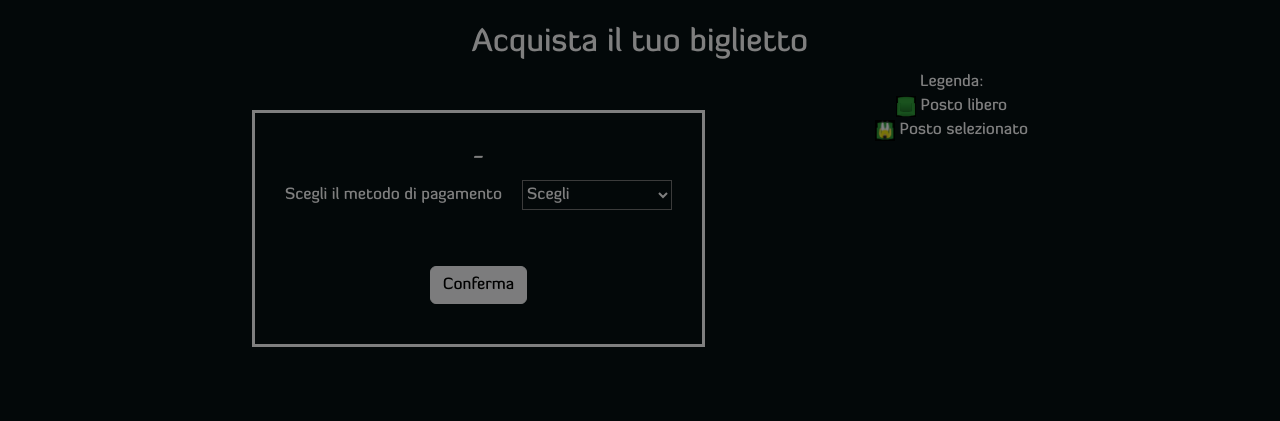
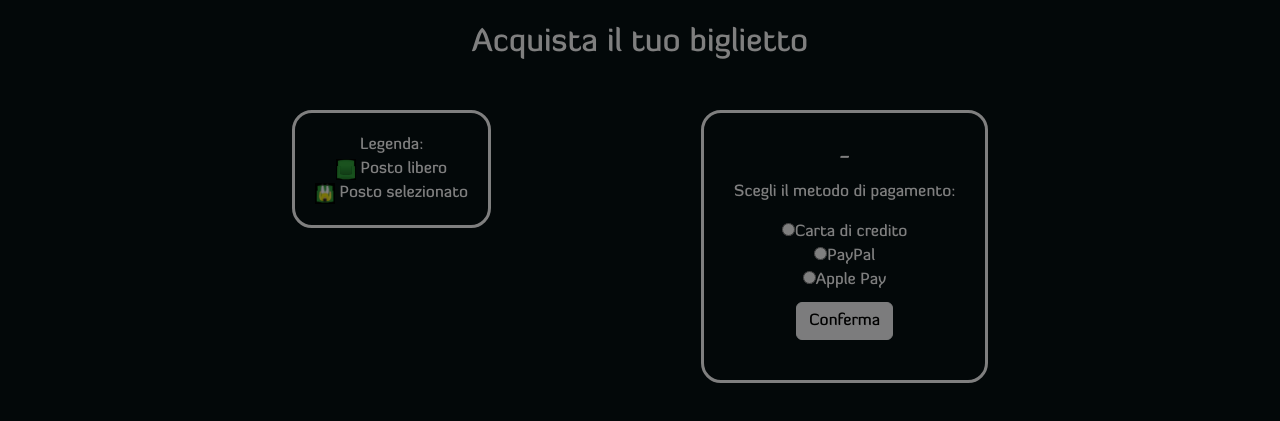
Before and after one commit to eleonora-84/CinemazonFE, a React (Vite) app: page /buy in a window 1280 px wide. Shown: the part 249-670 px from the top of the page. Built offline with nearby package versions, Linux system fonts and the light colour scheme; no server answers.

Commit message:
some css

```diff
--- a/src/component/shows/Buy.jsx
+++ b/src/component/shows/Buy.jsx
@@ -6,10 +6,9 @@ import "./showcard.css";
 import paypal from "../../assets/symbols/paypal2.png";
 import applepay from "../../assets/symbols/applepay.png";
 import cc from "../../assets/symbols/cc.png";
-import free from "../../assets/free.jpg";
-import taken from "../../assets/taken.jpg";
 import { Link } from "react-router-dom";
 import SeatMap from "./SeatMap";
+import Caption from "./Caption";
 
 const Buy = () => {
   //   const [show, setShow] = useState([]);
@@ -46,10 +45,7 @@ const Buy = () => {
   const handleSubmit = (e) => {
     e.preventDefault();
     setShowError(false);
-    if (
-      myPayment === "Scegli" ||
-      myPayment === ""
-    ) {
+    if (myPayment === "Scegli" || myPayment === "") {
       setShowError(true);
       setShowSummary(false);
       return;
@@ -63,6 +59,7 @@ const Buy = () => {
 
       <h2>Acquista il tuo biglietto</h2>
       <div className="container">
+        <Caption />
         <div className="divSeatAndPay">
           {show.movie && <h4>{show.movie.title}</h4>}
 
@@ -75,22 +72,43 @@ const Buy = () => {
           <form onSubmit={handleSubmit}>
             {/* TODO separare component*/}
             {show.auditorium && (
-              <SeatMap auditoriumSeats={show.auditorium.seat} onBookingChange={handleBookingChange}/>
+              <SeatMap
+                auditoriumSeats={show.auditorium.seat}
+                onBookingChange={handleBookingChange}
+              />
             )}
 
-            <p className="choosePayment">
-              Scegli il metodo di pagamento
-              <select
-                name="payment"
-                className="select"
-                onChange={(e) => setMyPayment(e.target.value)}
-              >
-                <option value="Scegli">Scegli</option>
-                <option value="CreditCard">Carta di credito</option>
-                <option value="PayPal">PayPal</option>
-                <option value="ApplePay">Apple Pay</option>
-              </select>
-            </p>
+            <div className="choosePayment">
+              <p>Scegli il metodo di pagamento:</p>
+              <div>
+                <input
+                  type="radio"
+                  name="payment"
+                  value="CreditCard"
+                  onChange={(e) => setMyPayment(e.target.value)}
+                />
+                <label htmlFor="creditCard">Carta di credito</label>
+              </div>
+              <div>
+                <input
+                  type="radio"
+                  name="payment"
+                  value="PayPal"
+                  onChange={(e) => setMyPayment(e.target.value)}
+                />
+                <label htmlFor="payPal">PayPal</label>
+              </div>
+              <div>
+                <input
+                  type="radio"
+                  name="payment"
+                  value="ApplePay"
+                  onChange={(e) => setMyPayment(e.target.value)}
+                />
+                <label htmlFor="applePay">Apple Pay</label>
+              </div>
+            </div>
+
             <Button type="submit" variant="light">
               Conferma
             </Button>
@@ -106,7 +124,7 @@ const Buy = () => {
             {show.day && <p>{show.day}</p>}
             {show.time && <p>{show.time}</p>}
             {show.auditorium.name && <p>{show.auditorium.name}</p>}
-            {<p>Posto {booking}</p>}
+            {<p>Posto {booking.join(" - ")}</p>}
             {
               <p>
                 {myPayment === "CreditCard" && (
@@ -137,14 +155,7 @@ const Buy = () => {
             <span>Clicca per confermare il pagamento.</span>
           </div>
         )}
-        <div>
-          Legenda:
-          <div>
-            <img src={free} alt="Posto libero" className="seat" /> Posto libero
-            <br />
-            <img src={taken} alt="Posto selezionato" className="seat" /> Posto selezionato
-          </div>
-        </div>
+
       </div>
     </div>
   );
--- /dev/null
+++ b/src/component/shows/Caption.jsx
@@ -0,0 +1,17 @@
+import free from "../../assets/free.jpg";
+import taken from "../../assets/taken.jpg";
+import "./showcard.css";
+
+const Caption = () => {
+  return (
+    <div className="caption">
+      Legenda:
+        <br />
+        <img src={free} alt="Posto libero" className="seat" /> Posto libero
+        <br />
+        <img src={taken} alt="Posto selezionato" className="seat" /> Posto
+        selezionato
+    </div>
+  );
+};
+export default Caption;
--- a/src/component/shows/SeatMap.jsx
+++ b/src/component/shows/SeatMap.jsx
@@ -27,6 +27,8 @@ const SeatMap = ({ auditoriumSeats, onBookingChange }) => {
   }, []);
 
   const takeSeatHandler = (seat) => {
+    onBookingChange(booking);
+
     if (booking.includes(seat)) {
       setBooking(booking.filter((selectedSeat) => selectedSeat !== seat)); // filter crea nuovo array con elementi del primo array filtrati secondo la condizione dopo la freccia, ovvero tutti tranne il selezionato se .includes restituisce true
     } else {
@@ -38,7 +40,7 @@ const SeatMap = ({ auditoriumSeats, onBookingChange }) => {
     } else {
       setSrcImg(free);
     }
-    onBookingChange(booking);
+
   };
 
   return (
@@ -52,7 +54,7 @@ const SeatMap = ({ auditoriumSeats, onBookingChange }) => {
                   src={booking.includes(r) ? taken : free}
                   alt={r}
                   className="seat"
-                  onClick={() => takeSeatHandler(r)}
+                  onClick={() => {takeSeatHandler(r)}}
                 />
               </th>
             ))}
--- a/src/component/shows/showcard.css
+++ b/src/component/shows/showcard.css
@@ -55,6 +55,16 @@
     padding: 30px;
     border: solid;
     display: inline-block;
+    border-radius: 20px;
+}
+
+.caption{
+  margin-top: 40px;
+  border: solid;
+  padding: 20px;
+  height:fit-content;
+  display: inline-block;
+  border-radius: 20px;
 }
 
 .error{
```
